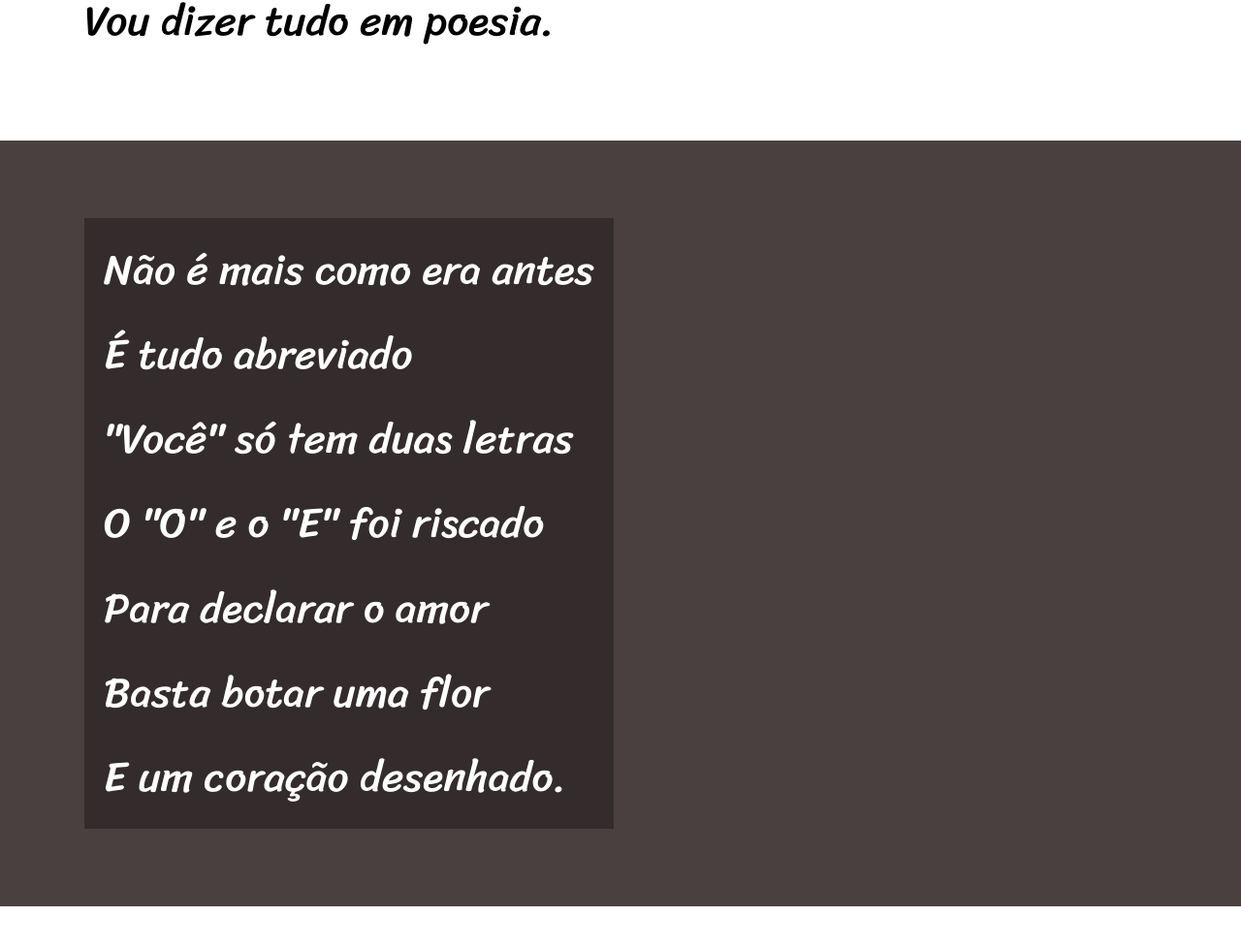
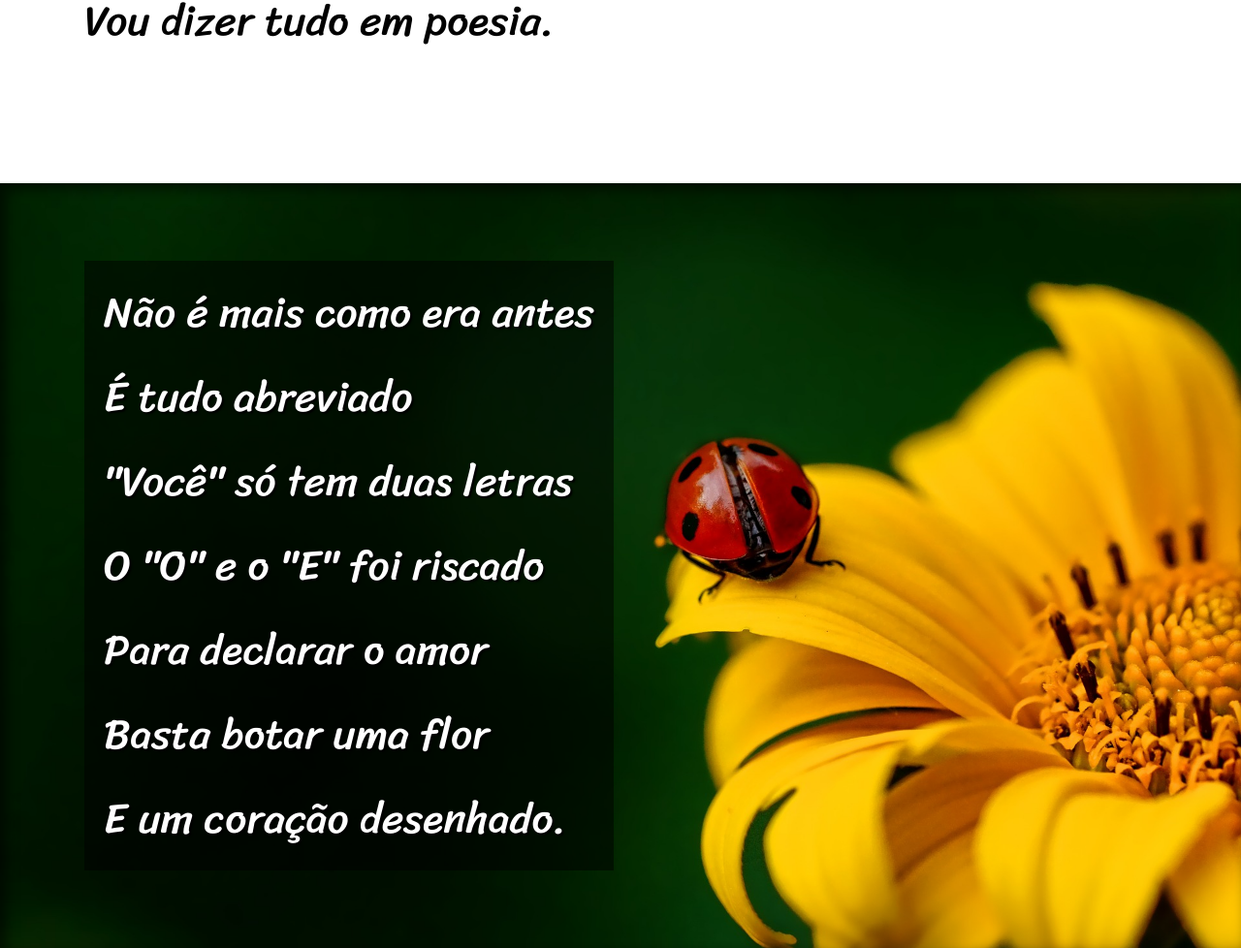
Before and after one commit to joaocarlosduartemartinsnet/desafio-cordel, a plain HTML site: page index.html in a window 1280 px wide. Shown: the part 884-1862 px from the top of the page at 97% size. Drawn offline with Linux system fonts and the light colour scheme.

Commit message:
atualizado

```diff
--- a/index.css
+++ b/index.css
@@ -59,6 +59,10 @@ section {
     font-size: 3.4vw;
 }
 
+section > p{
+      padding-bottom: 1em;
+}
+
 section.normal {
     background-color: white;
     color: black;
@@ -67,12 +71,28 @@ section.normal {
 section.imagem{
     background-color: #4b4040;
     color: white;
+    box-shadow: inset 6px 6px 13px rgba(0, 0, 0, 0.603);
 }
 
 section.imagem > p{
-    background-color: #00000050;
+    background-color: #00000081;
     display: inline-block;
     padding: 10px 20px;
+    text-shadow: 2px 2px 2px #000000;
+}
+
+section#img01{
+      background-image: url('./imagens/background001.jpg');
+      background-position: right center;
+      background-size: cover;
+      background-attachment: fixed;
+}
+
+section#img02{
+    background-image: url('./imagens/background002.jpg');
+    background-position:  center;
+    background-size: cover;
+    background-attachment: fixed;
 }
 
 footer{
--- a/index.html
+++ b/index.html
@@ -29,7 +29,7 @@
     </section>
 
 
-    <section class="imagem">
+    <section class="imagem" id="img01">
         <p>
             Não é mais como era antes<br>
             É tudo abreviado<br>
@@ -64,7 +64,7 @@
         </p>
     </section>
 
-    <section class="imagem">
+    <section class="imagem" id="img02">
         <p>
             Tenho saudade das cartas<br>
             Escritas com a própria mão<br>
```
